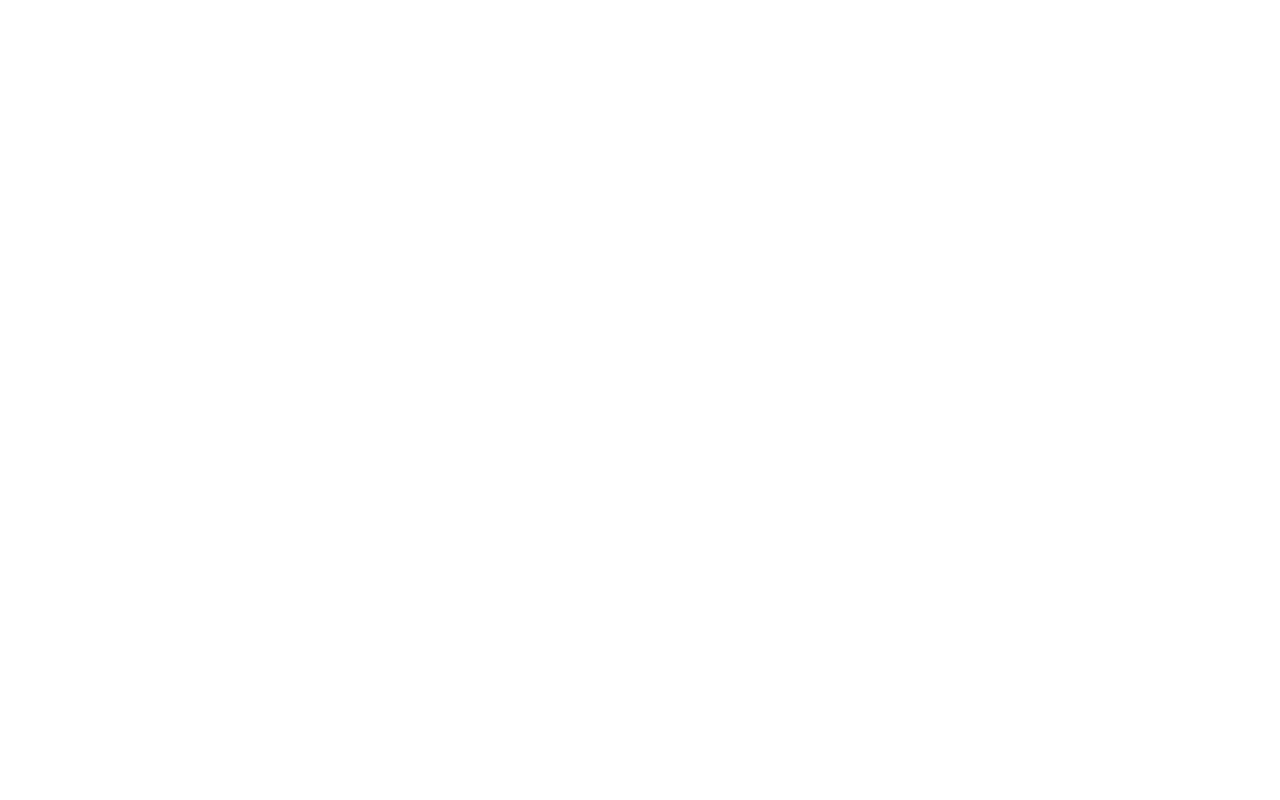
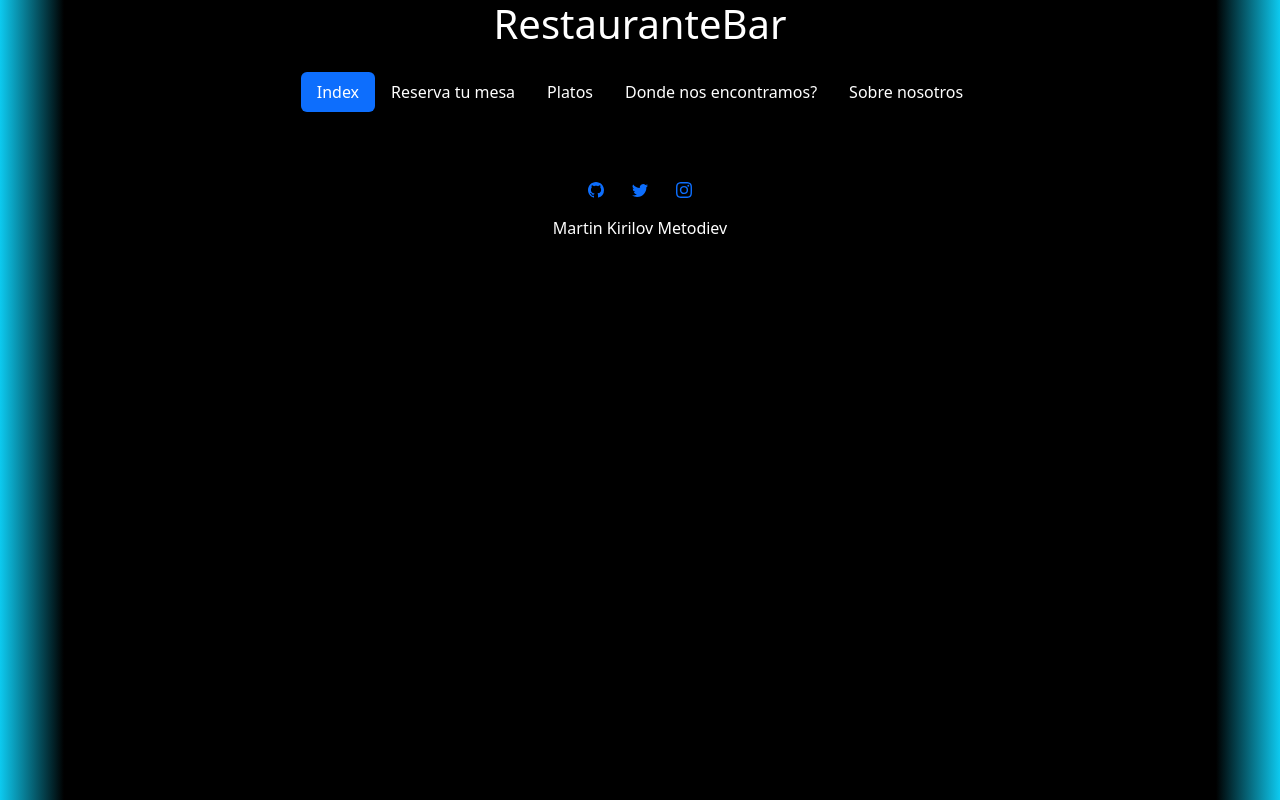
Before and after one commit to MartinKiri/Bar, a website: page index.html in a window 1280 px wide. Drawn offline with nearby package versions, Linux system fonts and the light colour scheme.

Commit message:
Barra de navegación y footer con iconos

```diff
--- a/index.html
+++ b/index.html
@@ -13,12 +13,73 @@
         integrity="sha384-iYQeCzEYFbKjA/T2uDLTpkwGzCiq6soy8tYaI1GyVh/UjpbCx/TYkiZhlZB6+fzT" crossorigin="anonymous">
 </head>
 
-<body>
+<body
+    style="background: linear-gradient(-90deg, var(--bs-cyan), rgb(0,0,0) 5%, rgb(0,0,0) 95%, var(--bs-cyan)), var(--bs-black);">
+    <!-- Navigation bar -->
+    <div class="container">
+        <div class="row">
+            <h1 class="col text-center text-white ">RestauranteBar</h1>
+        </div>
+        <header class="d-flex justify-content-center py-3 ">
+            <ul class="nav nav-pills ">
+                <li class="nav-item"><a href="#" class="nav-link  text-white active" aria-current="page">Index</a></li>
+                <li class="nav-item"><a href="#" class="nav-link text-white ">Reserva tu mesa</a></li>
+                <li class="nav-item"><a href="#" class="nav-link text-white ">Platos</a></li>
+                <li class="nav-item"><a href="#" class="nav-link text-white ">Donde nos encontramos?</a></li>
+                <li class="nav-item"><a href="#" class="nav-link text-white ">Sobre nosotros</a></li>
+            </ul>
+        </header>
+    </div>
 
 
-
-
-
+    <footer class="text-center">
+        <div class="container  py-4 py-lg-5" style="color: rgb(255,255,255);">
+            <ul class="list-inline">
+                <li class="list-inline-item me-4">
+                    <a href="#" class="text-decoration-none">
+                        <svg xmlns="http://www.w3.org/2000/svg" width="16" height="16" fill="currentColor"
+                            class="bi bi-github" viewBox="0 0 16 16">
+                            <path
+                                d="M8 0C3.58 0 0 3.58 0 8c0 3.54 2.29 6.53 5.47 7.59.4.07.55-.17.55-.38 0-.19-.01-.82-.01-1.49-2.01.37-2.53-.49-2.69-.94-.09-.23-.48-.94-.82-1.13-.28-.15-.68-.52-.01-.53.63-.01
+                                1.08.58 1.23.82.72 1.21 1.87.87 2.33.66.07-.52.28-.87.51-1.07-1.78-.2-3.64-.89-3.64-3.95 0-.87.31-1.59.82-2.15-.08-.2-.36-1.02.08-2.12 0 0 .67-.21 2.2.82.64-.18 1.32-.27 2-.27.68 0
+                                1.36.09 2 .27 1.53-1.04 2.2-.82 2.2-.82.44 1.1.16 1.92.08 2.12.51.56.82 1.27.82 2.15 0 3.07-1.87 3.75-3.65 3.95.29.25.54.73.54 1.48 0 1.07-.01 1.93-.01 2.2 0 .21.15.46.55.38A8.012
+                                 8.012 0 0 0 16 8c0-4.42-3.58-8-8-8z">
+                            </path>
+                        </svg>
+                    </a>
+                </li>
+                <li class="list-inline-item me-4">
+                    <a href="#" class="text-decoration-none">
+                        <svg xmlns="http://www.w3.org/2000/svg" width="16" height="16" fill="currentColor"
+                            class="bi bi-twitter" viewBox="0 0 16 16">
+                            <path
+                                d="M5.026 15c6.038 0 9.341-5.003 9.341-9.334 0-.14 0-.282-.006-.422A6.685 6.685 0 0 0 16 3.542a6.658 6.658 0 0 1-1.889.518 3.301 3.301 0 0 0 1.447-1.817 6.533 6.533 0 0
+                                 1-2.087.793A3.286 3.286 0 0 0 7.875 6.03a9.325 9.325 0 0 1-6.767-3.429 3.289 3.289 0 0 0 1.018 4.382A3.323 3.323 0 0 1 .64 6.575v.045a3.288 3.288 0 0 0 2.632 3.218 3.203 3.203
+                                 0 0 1-.865.115 3.23 3.23 0 0 1-.614-.057 3.283 3.283 0 0 0 3.067 2.277A6.588 6.588 0 0 1 .78 13.58a6.32 6.32 0 0 1-.78-.045A9.344 9.344 0 0 0 5.026 15z">
+                            </path>
+                        </svg>
+                    </a>
+                </li>
+                <li class="list-inline-item"><a href="#" class="text-decoration-none">
+                        <svg xmlns="http://www.w3.org/2000/svg" width="16" height="16" fill="currentColor"
+                            class="bi bi-instagram" viewBox="0 0 16 16">
+                            <path
+                                d="M8 0C5.829 0 5.556.01 4.703.048 3.85.088 3.269.222 2.76.42a3.917 3.917 0 0 0-1.417.923A3.927 3.927 0 0 0
+                                .42 2.76C.222 3.268.087 3.85.048 4.7.01 5.555 0 5.827 0 8.001c0 2.172.01 2.444.048 3.297.04.852.174 1.433.372 1.942.205.526.478.972.923 1.417.444.445.89.719
+                                1.416.923.51.198 1.09.333 1.942.372C5.555 15.99 5.827 16 8 16s2.444-.01 3.298-.048c.851-.04 1.434-.174 1.943-.372a3.916 3.916 0 0 0
+                                1.416-.923c.445-.445.718-.891.923-1.417.197-.509.332-1.09.372-1.942C15.99 10.445 16 10.173 16 8s-.01-2.445-.048-3.299c-.04-.851-.175-1.433-.372-1.941a3.926 3.926 0
+                                0 0-.923-1.417A3.911 3.911 0 0 0 13.24.42c-.51-.198-1.092-.333-1.943-.372C10.443.01 10.172 0 7.998 0h.003zm-.717 1.442h.718c2.136 0 2.389.007 3.232.046.78.035 1.204.166
+                                1.486.275.373.145.64.319.92.599.28.28.453.546.598.92.11.281.24.705.275 1.485.039.843.047 1.096.047 3.231s-.008 2.389-.047 3.232c-.035.78-.166 1.203-.275 1.485a2.47 2.47 0
+                                0 1-.599.919c-.28.28-.546.453-.92.598-.28.11-.704.24-1.485.276-.843.038-1.096.047-3.232.047s-2.39-.009-3.233-.047c-.78-.036-1.203-.166-1.485-.276a2.478 2.478 0 0 1-.92-.598 2.48 2.48
+                                0 0 1-.6-.92c-.109-.281-.24-.705-.275-1.485-.038-.843-.046-1.096-.046-3.233 0-2.136.008-2.388.046-3.231.036-.78.166-1.204.276-1.486.145-.373.319-.64.599-.92.28-.28.546-.453.92-.598.282-.11.705-.24
+                                1.485-.276.738-.034 1.024-.044 2.515-.045v.002zm4.988 1.328a.96.96 0 1 0 0 1.92.96.96 0 0 0 0-1.92zm-4.27 1.122a4.109 4.109 0 1 0 0 8.217 4.109 4.109 0 0 0 0-8.217zm0 1.441a2.667 2.667 0 1 1 0 5.334 2.667 2.667 0 0 1 0-5.334z">
+                            </path>
+                        </svg>
+                    </a></li>
+            </ul>
+            <p>Martin Kirilov Metodiev</p>
+        </div>
+    </footer>
 
     <!-- JavaScript Bundle with Popper -->
     <script src="https://cdn.jsdelivr.net/npm/bootstrap@5.2.1/dist/js/bootstrap.bundle.min.js"
```
